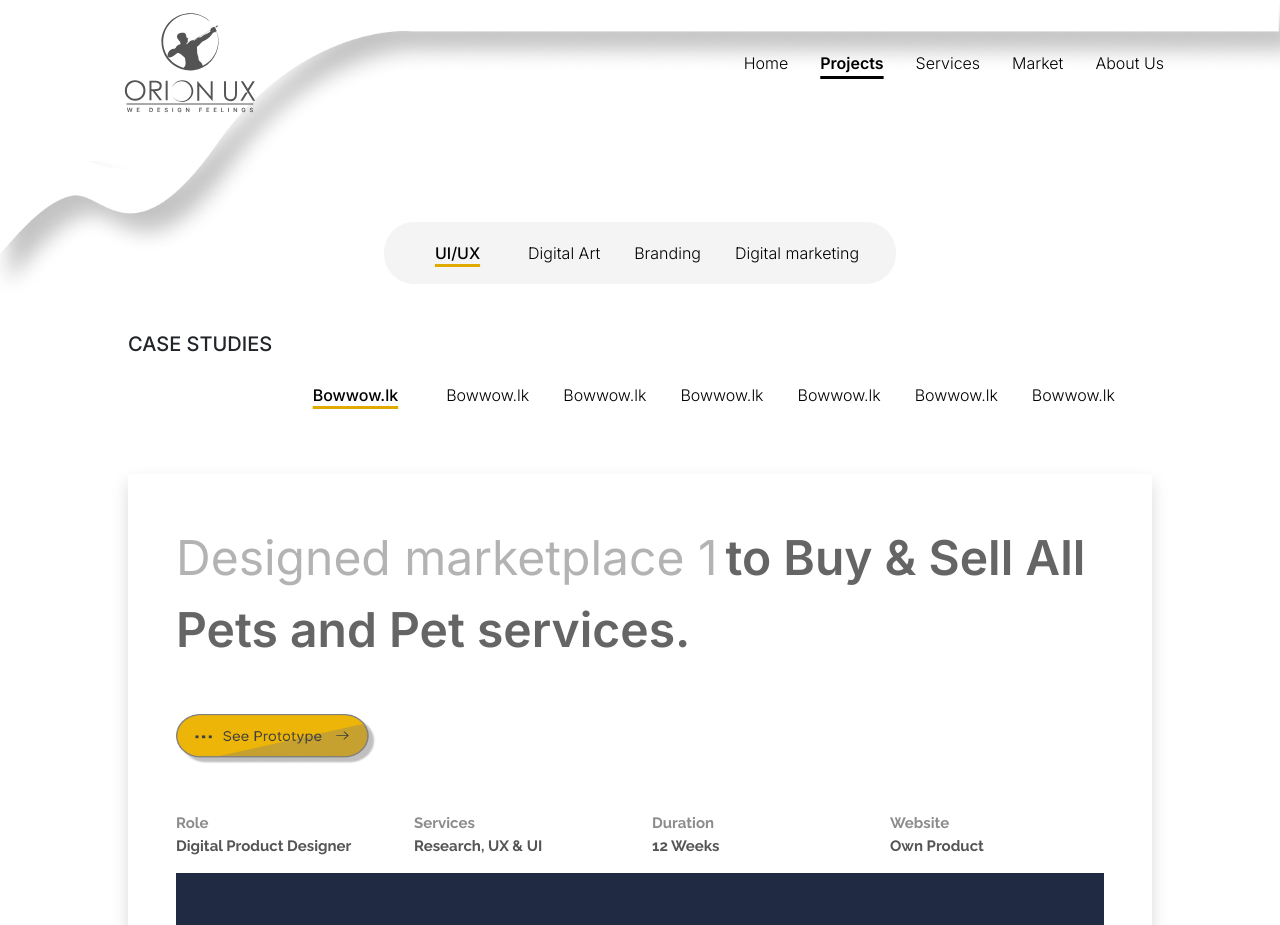
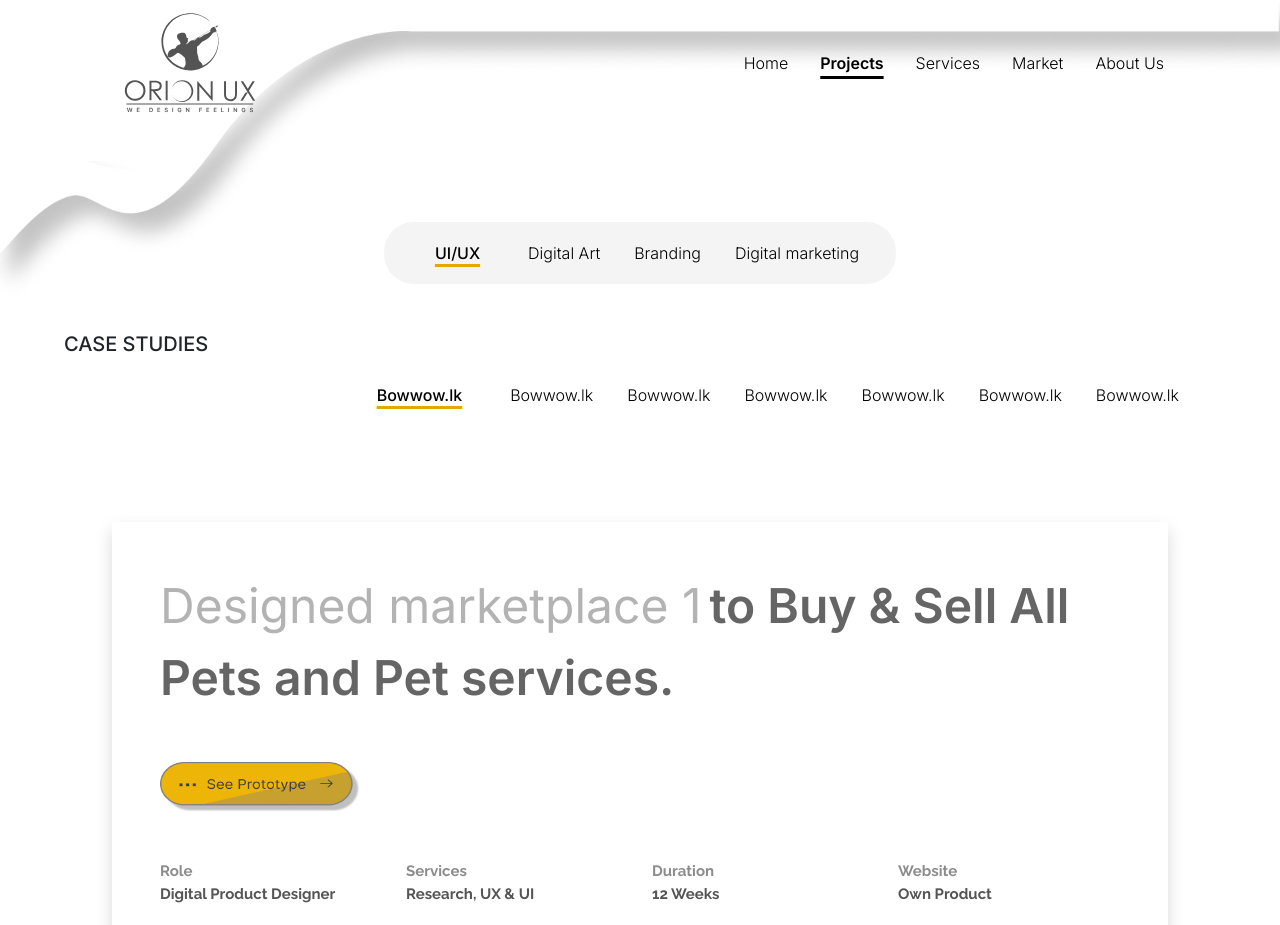
Before and after one commit to orionux/orion-ux, a Next.js app: page /projects in a window 1280 px wide. Shown: the top 925 px of the page. Built offline with nearby package versions, Linux system fonts and the light colour scheme.

Commit message:
tab pane design

```diff
--- a/src/components/projectsComponents/ProductsSlides.tsx
+++ b/src/components/projectsComponents/ProductsSlides.tsx
@@ -478,7 +478,7 @@ const ProductsSlides = () => {
                   <div className="tab-content">
                     {tab.subtabs.map((subtab) => (
                       <div
-                        className={`tab-pane fade shadow p-5 ${
+                        className={`tab-pane fade p-5 ${
                           activeSubTab === subtab.id ? "show active" : ""
                         }`}
                         id={subtab.id}
@@ -487,6 +487,7 @@ const ProductsSlides = () => {
                         key={subtab.id}
                       >
                         <div className="d-flex flex-column">
+                          <div className="d-flex flex-column shadow p-5 mb-2">
                             <div className="d-flex">
                               <p className="title-large mb-5">
                                 {subtab.contentTitlePart1 !== "" && (
@@ -507,8 +508,17 @@ const ProductsSlides = () => {
                                 )}
                               </p>
                             </div>
-                          <Link href={`${subtab.buttonLink}`} className="mb-5" target="_blank">
-                            <Image src={'/assests/images/see-prototype-btn.png'} alt="" width={200} height={50} />
+                            <Link
+                              href={`${subtab.buttonLink}`}
+                              className="mb-5"
+                              target="_blank"
+                            >
+                              <Image
+                                src={"/assests/images/see-prototype-btn.png"}
+                                alt=""
+                                width={200}
+                                height={50}
+                              />
                             </Link>
                             <div className="d-flex row row-cols-1 row-cols-sm-2 row-cols-lg-4">
                               <div className="col d-flex flex-column">
@@ -526,6 +536,7 @@ const ProductsSlides = () => {
                               <div className="col d-flex flex-column">
                                 <p className="title-1 mb-0">Website</p>
                                 <p className="title-2">{subtab.website}</p>
+                              </div>
                             </div>
                           </div>
                           <Image
--- a/src/styles/globals.css
+++ b/src/styles/globals.css
@@ -631,7 +631,7 @@ li {
     color: #555555 !important;
 }
 .tab-pane{
-    width: 80vw !important;
+    width: 90vw !important;
 }
 .img-case{
     width: 100% !important;
```
Lines whose indentation alone changed are shown as unchanged.
